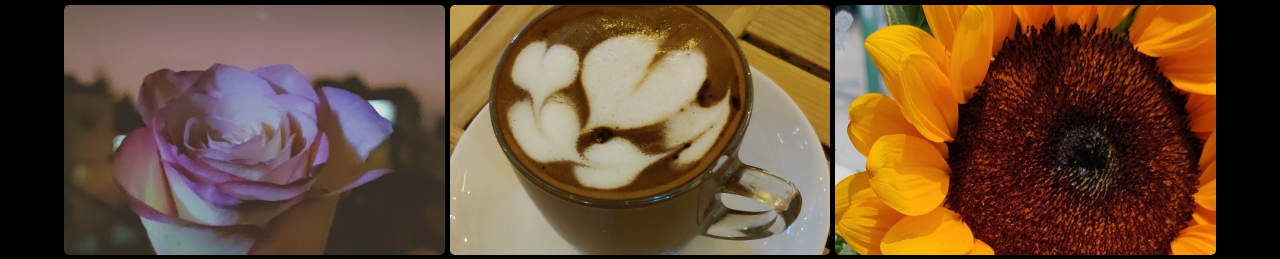
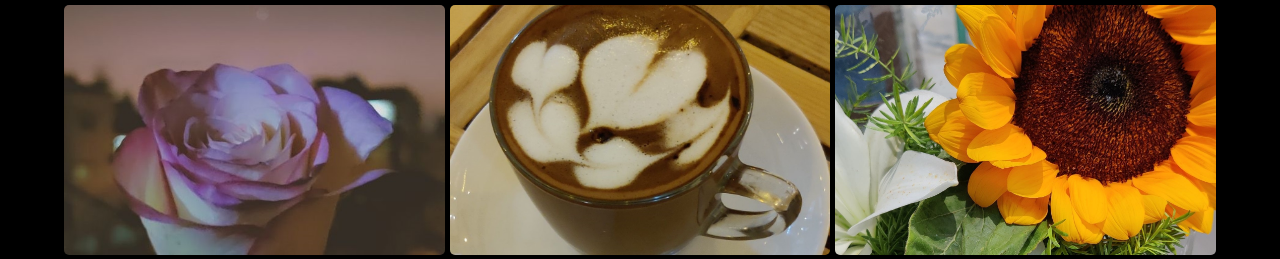
Before and after one commit to numafathima/numafathima.github.io, a plain HTML site: page index.html in a window 1280 px wide. Shown: the part 3122-3381 px from the top of the page. Drawn offline with Linux system fonts and the light colour scheme.

Commit message:
sunflower

```diff
--- a/index.html
+++ b/index.html
@@ -321,11 +321,11 @@ The world of design felt like a canvas where I could blend technology with aesth
                 </div>
 
                 <div class="portfolio-item image photography">
-                    <img src="assets/images/Portfolio/sun.jpg" alt="Portfolio-Image" />
+                    <img src="assets/images/Portfolio/sunflower.jpg" alt="Portfolio-Image" />
                     <div class="content">
                         <h4>Photography</h4>
                         <p>category</p>
-                        <a data-effect="mfp-newspaper" href="assets/images/Portfolio/sun.jpg" class="view-btn"><i class="fas fa-search-plus"></i></a>
+                        <a data-effect="mfp-newspaper" href="assets/images/Portfolio/sunflower.jpg" class="view-btn"><i class="fas fa-search-plus"></i></a>
                     </div>
                 </div>
 
```
